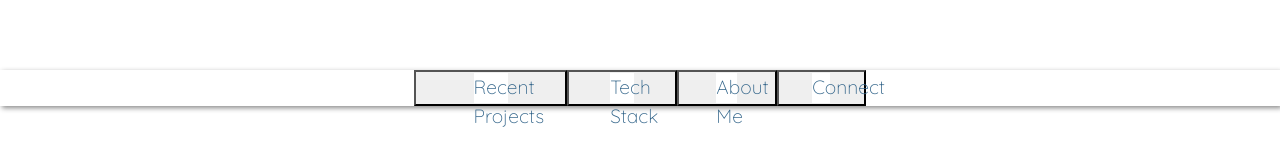
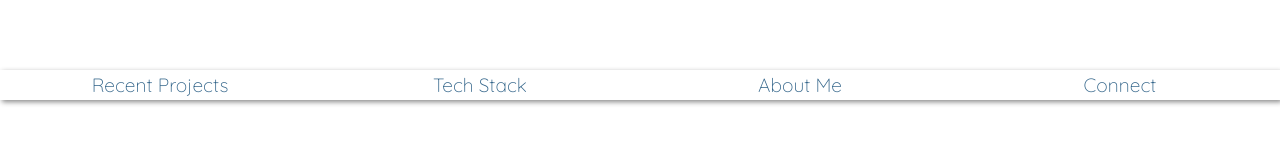
Before and after one commit to benwaples/portfolio, a React (Create React App) app: page / in a window 1280 px wide. Shown: the part 730-879 px from the top of the page. Built offline with nearby package versions, Linux system fonts and the light colour scheme.

Commit message:
nav button elements

```diff
--- a/src/components/home/Home.scss
+++ b/src/components/home/Home.scss
@@ -8,7 +8,6 @@ header {
   flex-direction: column;
   align-items: center;
   background-size: cover;
-  // background-image: url(../../images/pacificCity.jpg);
   background-position: center center;
   background-repeat: no-repeat;
   background-attachment: fixed;
@@ -67,7 +66,7 @@ nav {
   position: sticky;
   box-shadow: 2px 2px 5px rgba(0, 0, 0, 0.468);
   z-index: 20;
-  p {
+  button {
     margin: auto;
     text-align: center;
     width: 25%;
@@ -76,6 +75,8 @@ nav {
     background-color: white;
     border: none;
     color: #33658A;
+    border: none;
+
   }
   p:hover {
     opacity: .5;
```
